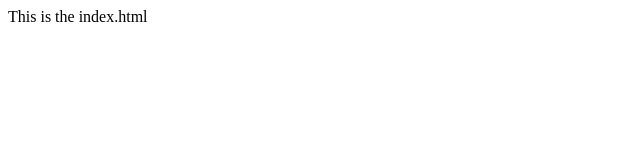
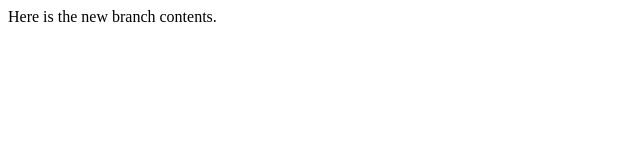
Before and after one commit to gvazquez1993/lecture1, a plain HTML site: page index.html in a window 1280 px wide. Shown: the full height of the page, 0-640 px from the left. Drawn offline with Linux system fonts and the light colour scheme.

Commit message:
New Branch

```diff
--- a/index.html
+++ b/index.html
@@ -7,6 +7,6 @@
   <title>Test</title>
 </head>
 <body>
-  This is the index.html
+  Here is the new branch contents.
 </body>
 </html>
```
